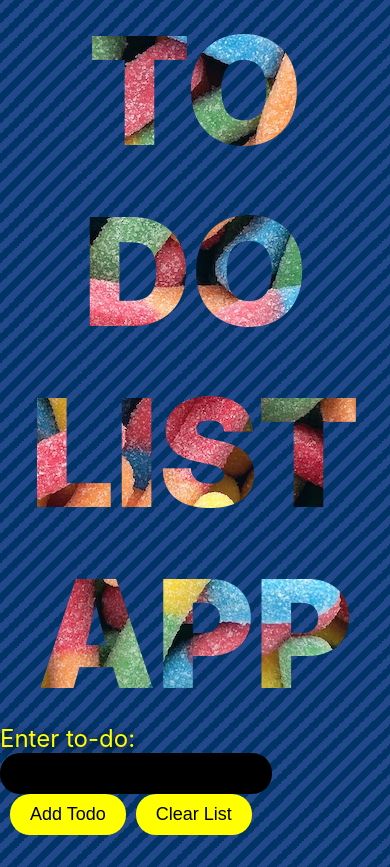
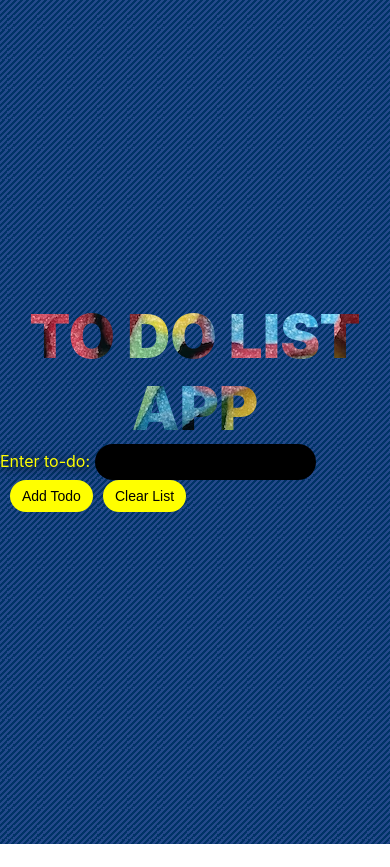
Before and after one commit to mz0121coder/cool-task-list, a React app in the folder to-do-list-app/: page / in a window 390 px wide. After the commit the page ends 844 px from the top, so only its background shows below. Built offline with nearby package versions, Linux system fonts and the light colour scheme.

Commit message:
media queries

```diff
--- a/to-do-list-app/src/components/App/App.css
+++ b/to-do-list-app/src/components/App/App.css
@@ -18,7 +18,6 @@ body {
   background-size: 100px 100px;
   animation: move-it 2s linear infinite;
 }
-
 
 main {
   display: flex;
@@ -64,3 +63,35 @@ main {
     background-position: right top;
   }
 }
+
+@media screen and (max-width: 768px) {
+
+  /* adjust h1 font size for smaller screens */
+  .text-container h1 {
+    font-size: 100px;
+  }
+}
+
+@media screen and (max-width: 480px) {
+
+  /* adjust h1 font size for even smaller screens */
+  .text-container h1 {
+    font-size: 60px;
+  }
+}
+
+@media screen and (max-width: 768px) {
+
+  /* adjust background-size for smaller screens */
+  body {
+    background-size: 50px 50px;
+  }
+}
+
+@media screen and (max-width: 480px) {
+
+  /* adjust background-size for even smaller screens */
+  body {
+    background-size: 30px 30px;
+  }
+}
--- a/to-do-list-app/src/components/Input/Input.css
+++ b/to-do-list-app/src/components/Input/Input.css
@@ -50,3 +50,34 @@ button:focus {
   box-shadow: 0 0 0 2px #ffff00;
   /* neon yellow */
 }
+
+/* Media queries */
+@media only screen and (max-width: 768px) {
+  label {
+    font-size: 20px;
+  }
+
+  input[type='text'] {
+    font-size: 16px;
+  }
+
+  button {
+    font-size: 16px;
+    padding: 8px 16px;
+  }
+}
+
+@media only screen and (max-width: 480px) {
+  label {
+    font-size: 16px;
+  }
+
+  input[type='text'] {
+    font-size: 14px;
+  }
+
+  button {
+    font-size: 14px;
+    padding: 8px 12px;
+  }
+}
--- a/to-do-list-app/src/components/List/List.css
+++ b/to-do-list-app/src/components/List/List.css
@@ -56,3 +56,18 @@ button:focus {
   box-shadow: 0 0 0 2px #ffff00;
   /* neon yellow */
 }
+
+/* Media Queries */
+@media only screen and (max-width: 768px) {
+  li {
+    font-size: 20px;
+    margin: 10px 0;
+  }
+}
+
+@media only screen and (max-width: 480px) {
+  li {
+    font-size: 16px;
+    margin: 5px 0;
+  }
+}
```
